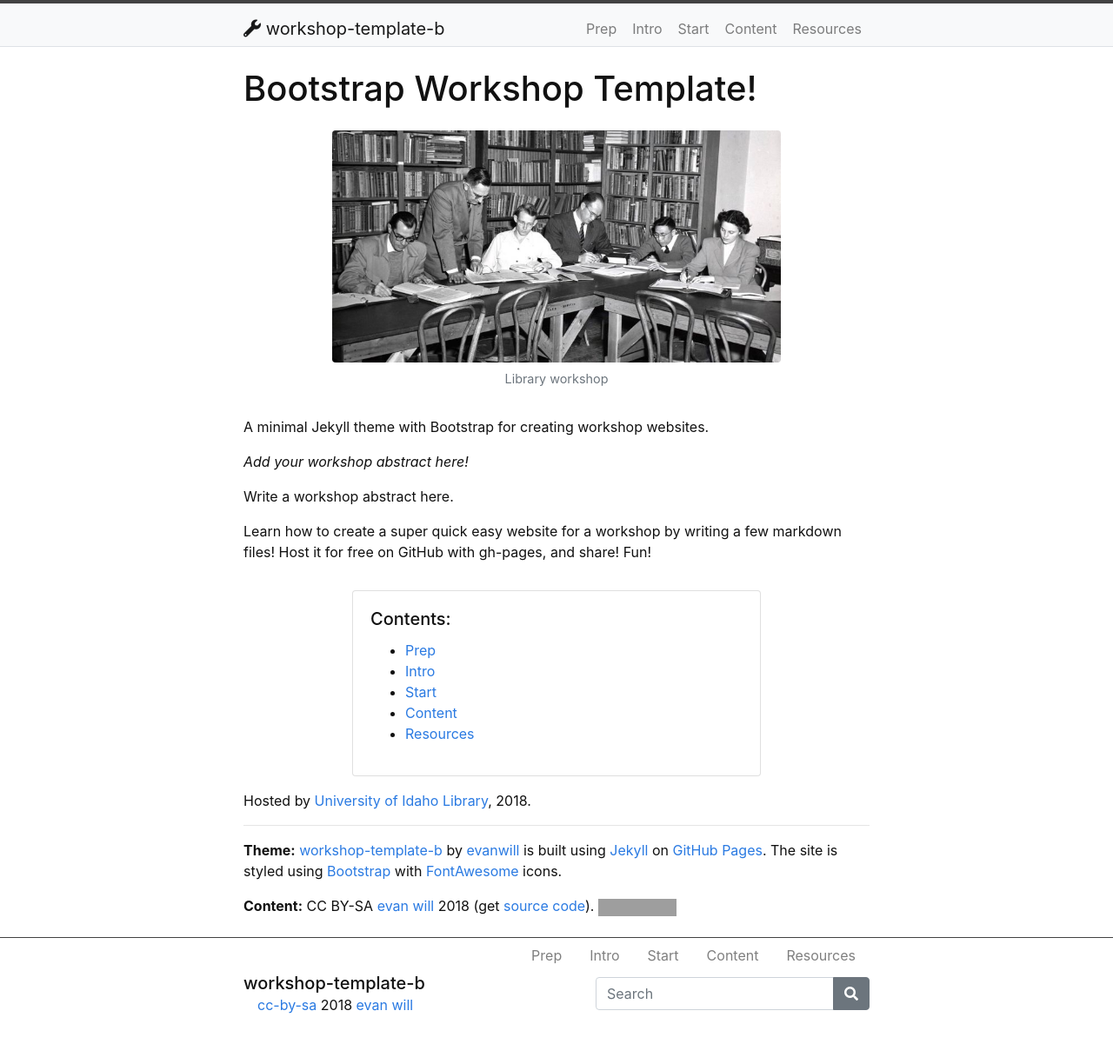
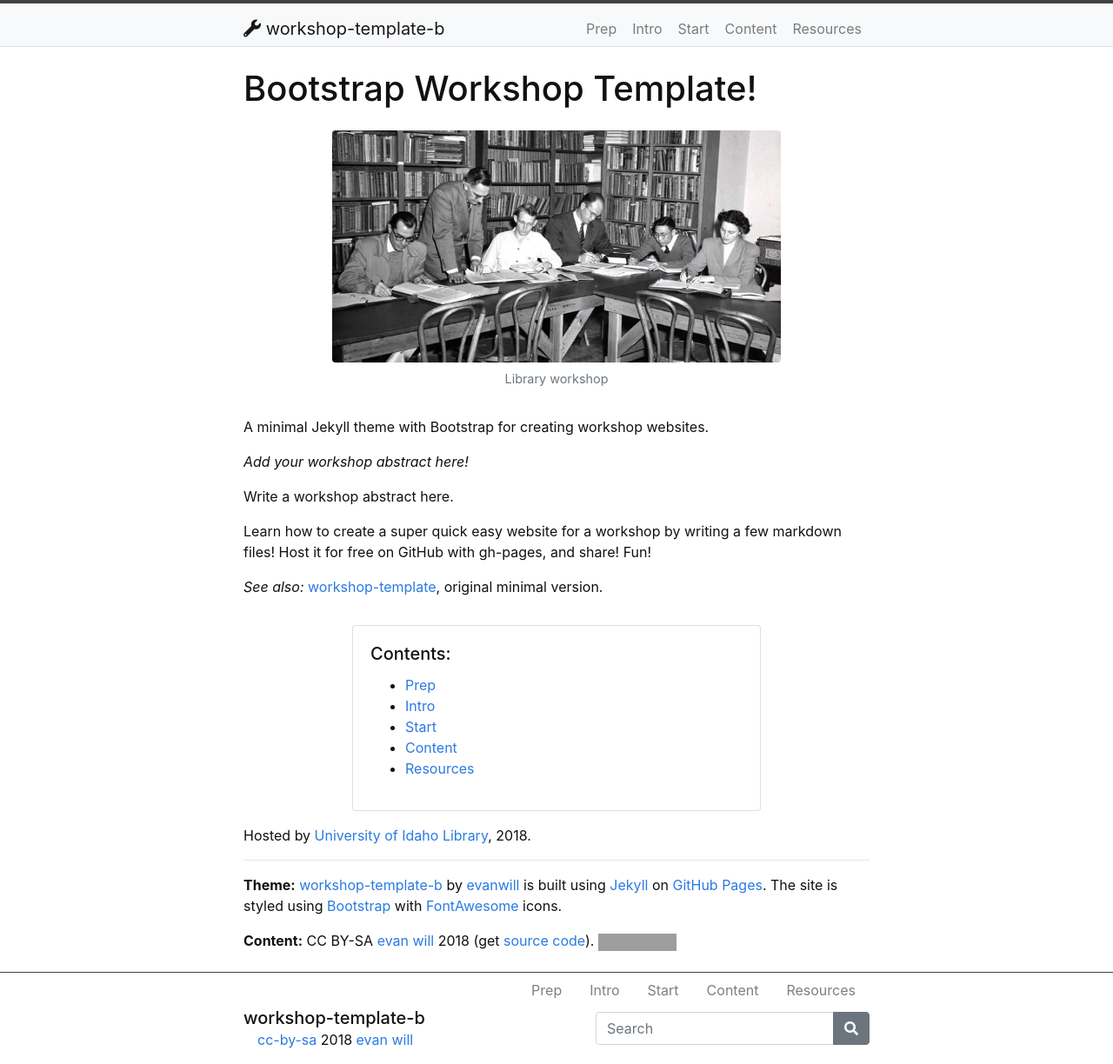
Before and after one commit to evanwill/workshop-template-b, a Jekyll site: the page built from index.md, in a window 1280 px wide. Shown: the whole page at 87% size. Built offline with Jekyll 4.4.1, drawn with Linux system fonts in a browser that asks for light colours; before the commit the page ends 1184 px from its top, so only the background shows below that; grey boxes are pictures that could not be loaded.

Commit message:
add link to minimal version

```diff
--- a/index.md
+++ b/index.md
@@ -17,6 +17,8 @@ Learn how to create a super quick easy website for a workshop by writing a few m
 Host it for free on GitHub with gh-pages, and share!
 Fun!
 
+*See also:* [workshop-template](https://evanwill.github.io/workshop-template/), original minimal version.
+
 {% include toc.html %}
 
 Hosted by [University of Idaho Library](http://www.lib.uidaho.edu/), {{ site.pub_year }}.
```
